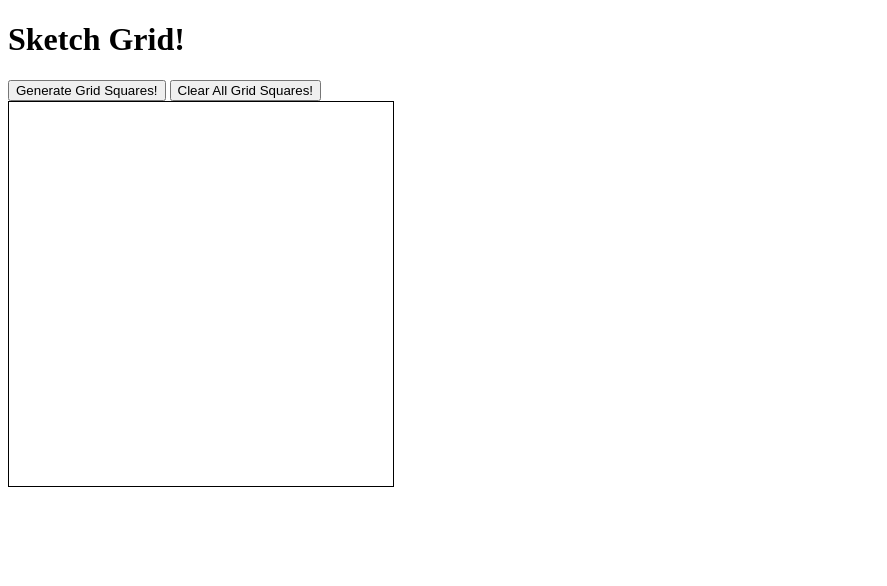
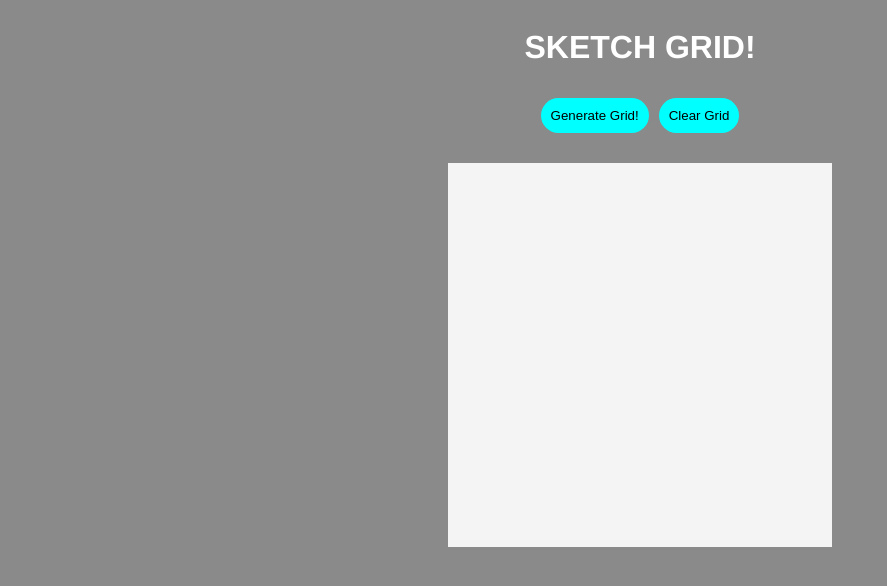
Before and after one commit to developerabz/sketch-grid, a plain HTML site: page index.html in a window 1280 px wide. Shown: the whole page, without its empty margins (0-887 px from the left). Drawn offline with Linux system fonts and the light colour scheme.

Commit message:
add css style

```diff
--- a/index.html
+++ b/index.html
@@ -9,12 +9,12 @@
 
     <body>
         <div class="header">
-            <h1>Sketch Grid!</h1>
+            <h1>SKETCH GRID!</h1>
         </div>
 
         <div class="btn">
-            <button class="generate">Generate Grid Squares!</button>
-            <button class="clear">Clear All Grid Squares!</button>
+            <button class="generate">Generate Grid!</button>
+            <button class="clear">Clear Grid</button>
         </div>
 
         <div class="sketchpad">
--- a/style.css
+++ b/style.css
@@ -1,18 +1,50 @@
+body {
+    display: flex;
+    flex-direction: column;
+    align-items: center;
+    background-color: rgb(138, 138, 138);
+    font-family: 'Helvetica Neue', Helvetica, Arial, sans-serif;
+}
+
+h1 {
+    color: white;
+}
+
 .sketchpad {
-    border: 1px solid black;
+    border: 1px ;
     width: 384px;
     height: 384px;
     display: flex;
     flex-flow: row wrap;
+    background-color: rgba(255, 255, 255, 0.911);
 
 }
 
+.btn {
+    padding: 10px;
+    display: flex;
+    gap: 0px 10px;
+    margin-bottom: 20px;
+}
+
+button {
+    padding: 10px;
+    border-radius: 22px;
+    border: 1px;
+    background-color: aqua;
+}
+
+button:hover {
+    background-color: rgb(104, 103, 103);
+    color: black;
+}
+
 .firstgrid {
-    border: 1px solid black;
+    border: 1px dotted rgb(138, 138, 138);
     width: 22px;
     height: auto;
 }
 
 .firstgridhover {
-    background-color: blue;
+    background-color: aqua;
 }
```
